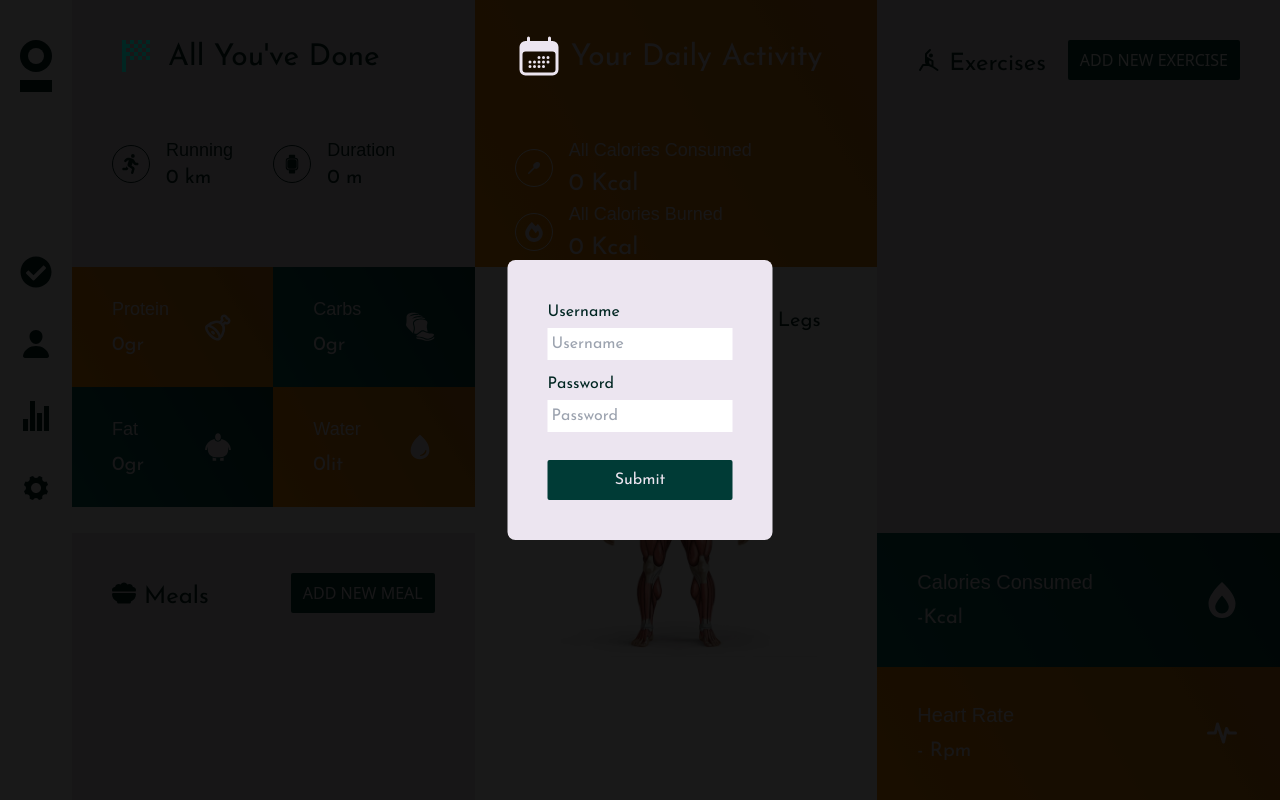
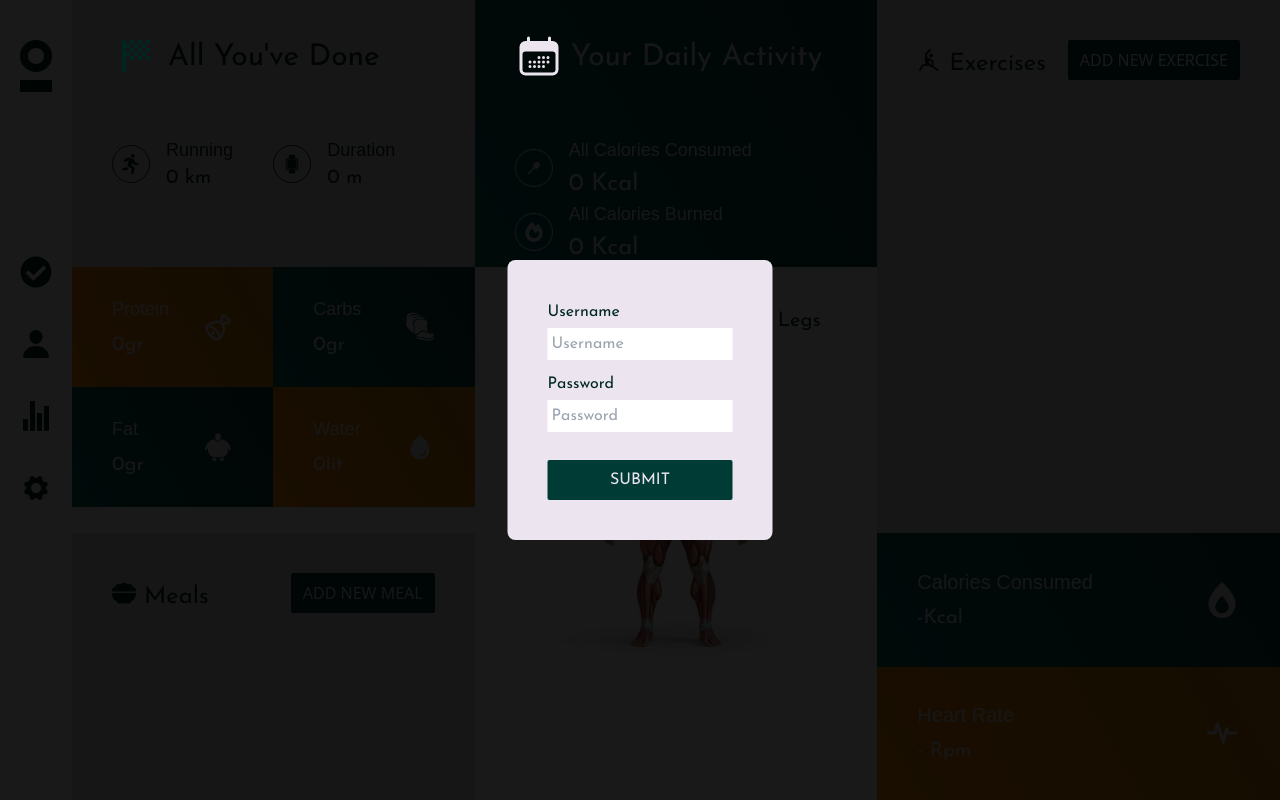
Before and after one commit to Mahdii-Kariimiian/Workout-tracer, a React (Vite) app: page / in a window 1280 px wide. Both pictures are taken after a click on the icon 36 px from the left and 344 px from the top of the page. Built offline with nearby package versions, Linux system fonts and the light colour scheme; a web font is replaced by a local one.

Commit message:
change color

```diff
--- a/src/components/Login.tsx
+++ b/src/components/Login.tsx
@@ -51,7 +51,7 @@ const Login = () => {
 
                 <button
                     onClick={(e) => handleClick(e)}
-                    className="bg-primary text-lightText px-3 py-2 rounded-sm hover:bg-bgHover hover:transition-all hover:ease-in"
+                    className="bg-primary text-lightText px-3 py-2 rounded-sm hover:bg-bgHover hover:transition-all hover:ease-in uppercase"
                 >
                     Submit
                 </button>
--- a/src/components/exercise/index.tsx
+++ b/src/components/exercise/index.tsx
@@ -24,7 +24,7 @@ const Title = () => {
     }, [consumedArray, burnedArray]);
 
     return (
-        <div className="bg-gradientSecondary max-lg:w-screen text-lightText p-10 h-full">
+        <div className="bg-gradientPrimary max-lg:w-screen text-lightText p-10 h-full">
             <div className="flex gap-2 mb-12 justify-start items-start">
                 <HiCalendarDays className="w-12 h-12 -translate-y-2" />
                 <h2 className="text-3xl font-josefin whitespace-nowrap">
```
